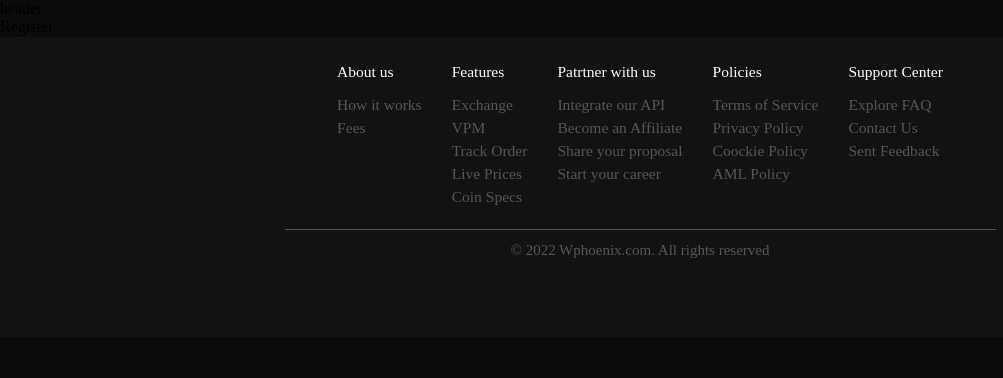
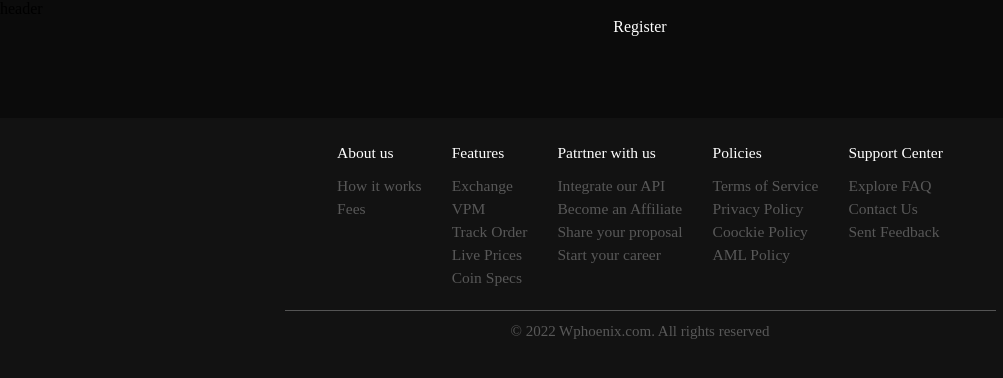
Before and after one commit to chyVacheck/white_proenix, a React (Create React App) app: page /signup in a window 1280 px wide. Shown: the top 378 px of the page, without its empty margins (0-1003 px from the left). Built offline with nearby package versions, Linux system fonts and the light colour scheme.

Commit message:
initial cpmponent Register

```diff
--- /dev/null
+++ b/src/components/Register/Register.css
@@ -0,0 +1,5 @@
+.register {
+  color: #fff;
+  min-height: 100px;
+  text-align: center;
+}
--- a/src/components/Register/Register.js
+++ b/src/components/Register/Register.js
@@ -1,9 +1,10 @@
 
+import './Register.css';
 
 function Register() {
 
   return (
-    <article>
+    <article className='register'>
       Register
     </article>
   )
```
